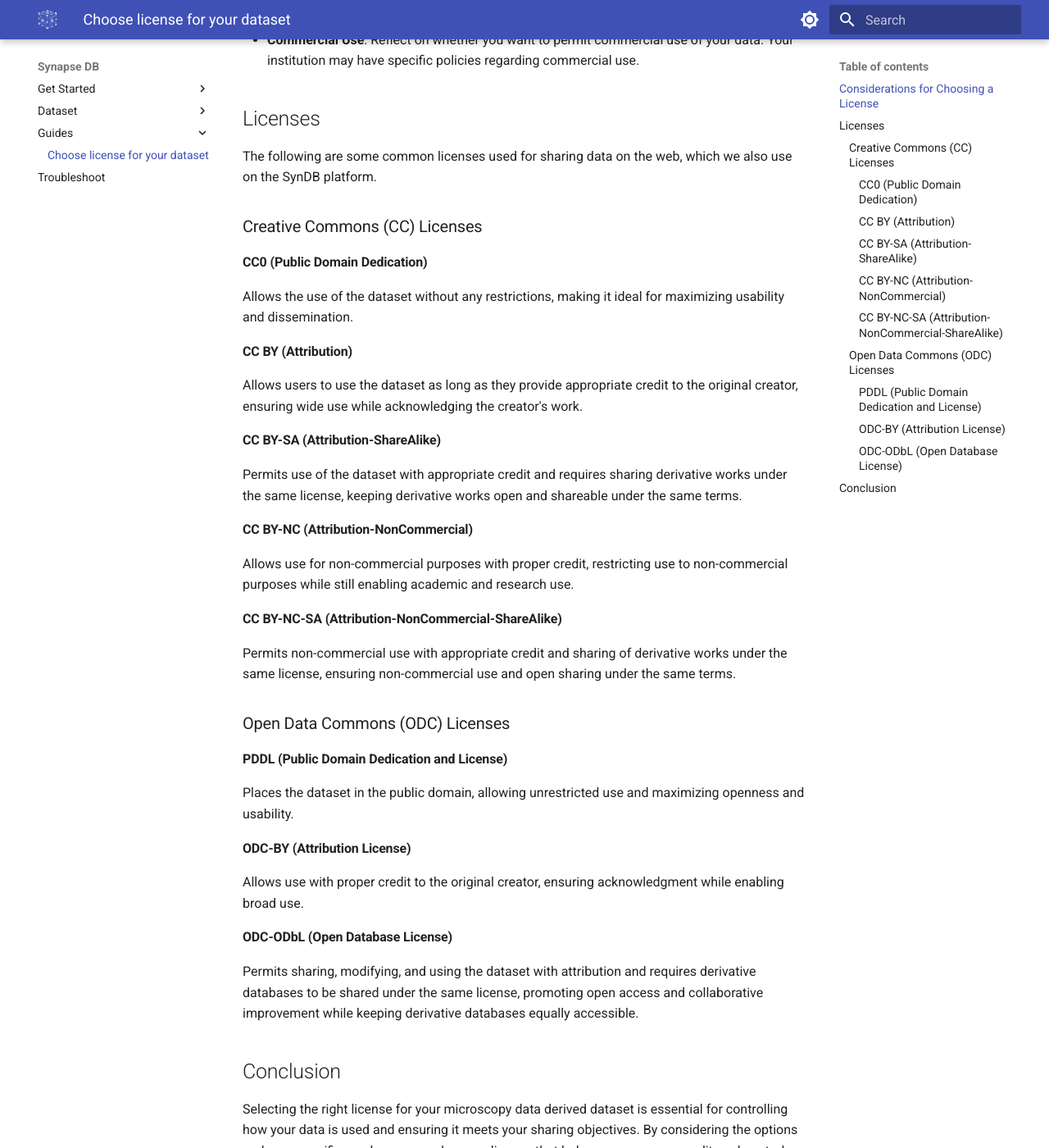
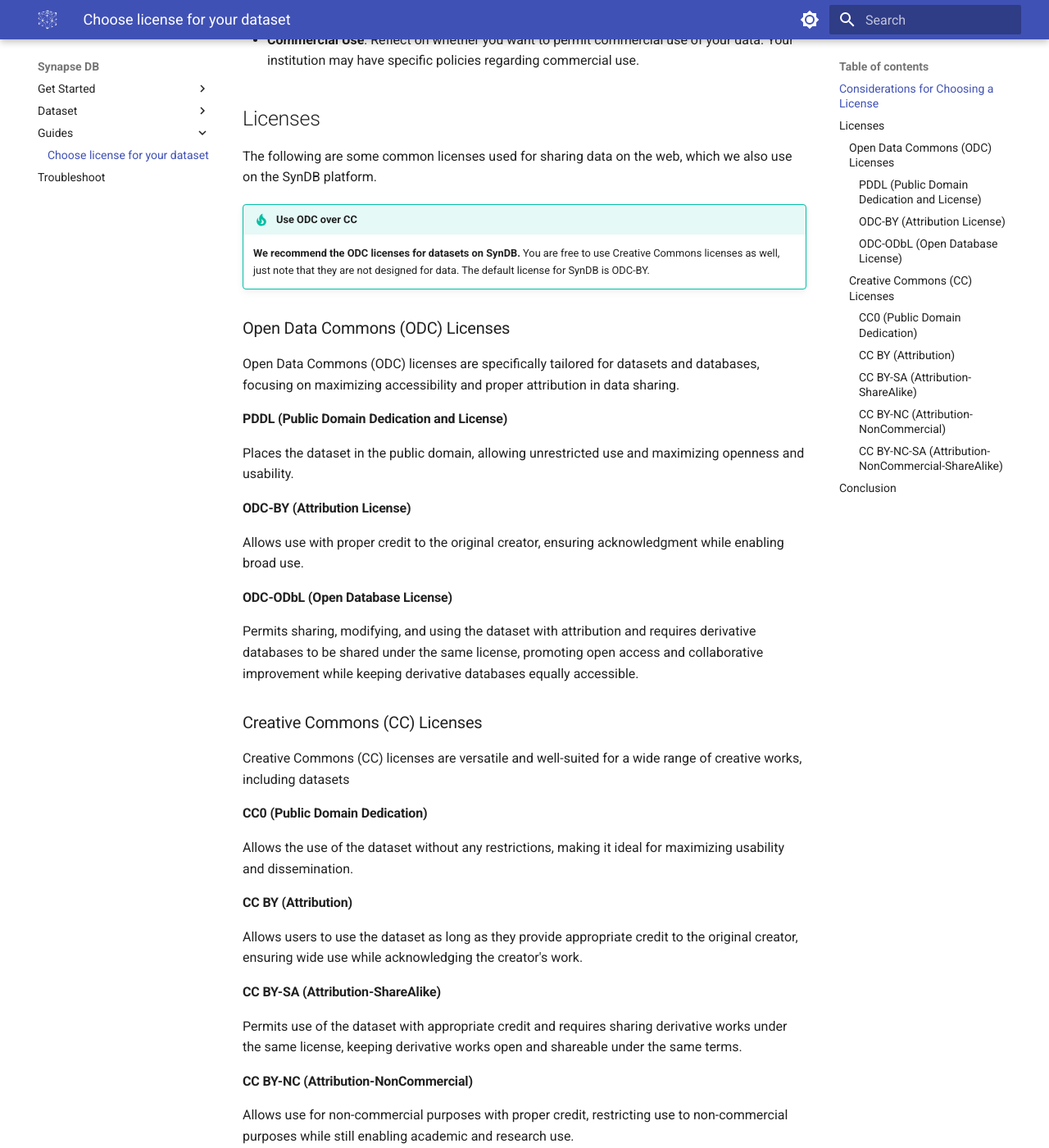
Before and after one commit to memorycircuits/syndb-docs, an MkDocs documentation site: the page built from docs/guides/choose_dataset_license.md, in a window 1280 px wide and 1400 px high, scrolled down 515 px. Shown: the whole window at 82% size. Built offline with MkDocs 1.6.1 and Material for MkDocs 9.7.7, drawn with Linux system fonts in a browser that asks for light colours.

Commit message:
docs: Improved license guide, fixed broken URLs

```diff
--- a/docs/guides/choose_dataset_license.md
+++ b/docs/guides/choose_dataset_license.md
@@ -10,10 +10,25 @@ When sharing microscopy data derived datasets, selecting an appropriate license
 - **Commercial Use**: Reflect on whether you want to permit commercial use of your data. Your institution may have specific policies regarding commercial use.
 
 ## Licenses
-
 The following are some common licenses used for sharing data on the web, which we also use on the SynDB platform.
 
+!!! tip "Use ODC over CC"
+    **We recommend the ODC licenses for datasets on SynDB.** You are free to use Creative Commons licenses as well, just note that they are not designed for data. The default license for SynDB is ODC-BY.
+
+### Open Data Commons (ODC) Licenses
+Open Data Commons (ODC) licenses are specifically tailored for datasets and databases, focusing on maximizing accessibility and proper attribution in data sharing.
+
+#### PDDL (Public Domain Dedication and License)
+Places the dataset in the public domain, allowing unrestricted use and maximizing openness and usability.
+
+#### ODC-BY (Attribution License)
+Allows use with proper credit to the original creator, ensuring acknowledgment while enabling broad use.
+
+#### ODC-ODbL (Open Database License)
+Permits sharing, modifying, and using the dataset with attribution and requires derivative databases to be shared under the same license, promoting open access and collaborative improvement while keeping derivative databases equally accessible.
+
 ### Creative Commons (CC) Licenses
+Creative Commons (CC) licenses are versatile and well-suited for a wide range of creative works, including datasets
 
 #### CC0 (Public Domain Dedication)
 Allows the use of the dataset without any restrictions, making it ideal for maximizing usability and dissemination.
```
Also changed, not shown: other parts of docs/guides/choose_dataset_license.md (+0 -11 lines), docs/dataset/2-upload.md (+1 -1 lines), docs/get_started/0-home.md (+1 -1 lines), docs/get_started/1-why_syndb.md (+0 -1 lines), docs/get_started/3-quick_start.md (+1 -1 lines), 1 other file.
